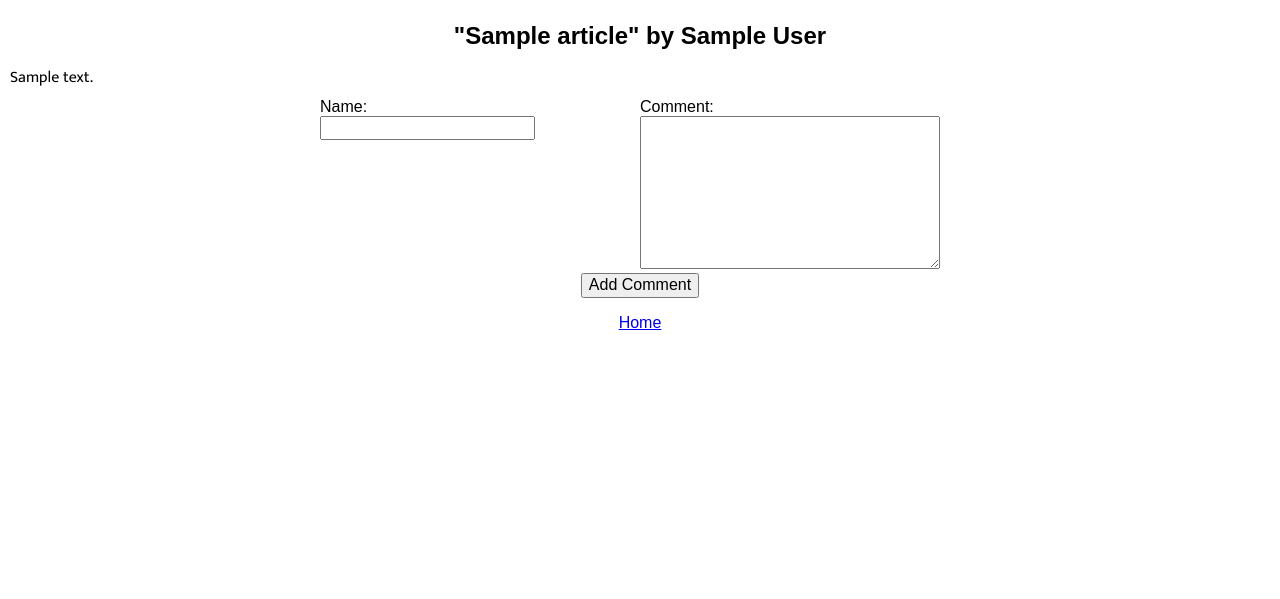
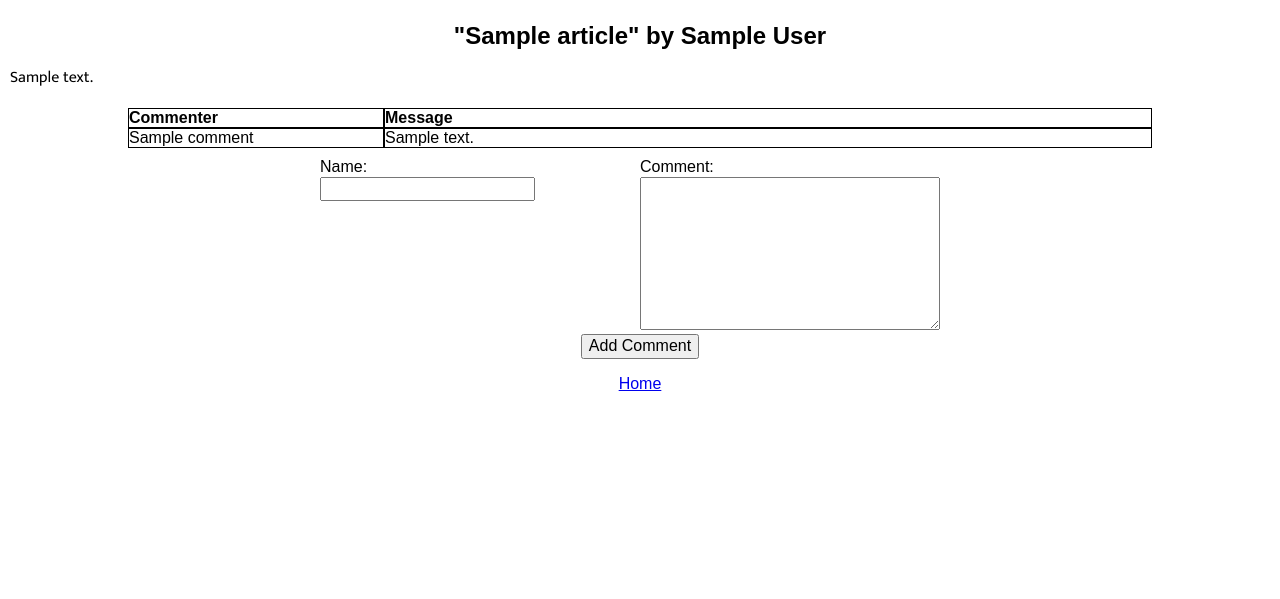
Before and after one commit to jeffreybyrne/0228-assignment3-blog, a Django app: page /post/1 in a window 1280 px wide. Shown: the part 58-657 px from the top of the page. Run offline with Django 3.2, Linux system fonts and the light colour scheme; tables that the repository leaves empty hold one stand-in row (values such as "Sample post"); some web fonts are replaced.

Commit message:
comments now display on the associated article

```diff
--- a/blog/static/css/main.css
+++ b/blog/static/css/main.css
@@ -67,6 +67,7 @@ body {
   margin: auto 10px;
   margin-top: 0;
   text-align: justify;
+  margin-bottom: 20px;
 }
 
 .home-link {
@@ -87,16 +88,37 @@ body {
 }
 
 .comment-section {
+  display: grid;
+  grid-template-columns: 1fr 2fr 6fr 1fr;
+}
+
+.comment-name, .comment-name-header {
+  grid-column: 2 / 3;
+  border: 1px solid black;
+  margin: 0;
+}
+
+.comment-message, .comment-message-header {
+  grid-column: 3 / 4;
+  border: 1px solid black;
+  margin: 0;
+}
+
+.comment-name-header, .comment-message-header {
+  font-weight: bold;
+}
+
+.new-comment-section {
   margin-top: 10px;
   display: grid;
   grid-template-columns: 1fr 1fr 1fr 1fr;
 }
 
-.name-section {
+.new-comment-name-section {
   grid-column: 2 / 3;
 }
 
-.message-section {
+.new-comment-message-section {
   grid-column: 3 / 4;
 }
 
--- a/blog/templates/post.html
+++ b/blog/templates/post.html
@@ -4,19 +4,30 @@
 <h2 class='article-title'>{{ article }}</h2>
 <p class='article-body'>{{ article.body }}</p>
 
+{% if comments %}
+<section class='comment-section'>
+  <p class='comment-name-header'>Commenter</p>
+  <p class='comment-message-header'>Message</p>
+  {% for comment in article.comments.all %}
+  <p class='comment-name'>{{ comment.name }}</p>
+  <p class='comment-message'>{{ comment.message }}</p>
+  {% endfor %}
+</section>
+{% endif %}
+
 <section>
-  <form action="index.html" method="post">
+  <form action="{% url 'create_comment' %}" method="post">
   {% csrf_token %}
     <input type="hidden" name="post_num" value="{{ article.pk }}">
-    <section  class='comment-section'>
-      <section class='name-section'>
+    <section  class='new-comment-section'>
+      <section class='new-comment-name-section'>
         <label for="comment_name">
           <span>Name:</span>
           <br>
           <input type="text" name="comment_name" value="">
         </label>
       </section>
-      <section class='message-section'>
+      <section class='new-comment-message-section'>
         <label for="comment_message">
           <span>Comment:</span>
           <br>
--- a/blog/urls.py
+++ b/blog/urls.py
@@ -16,12 +16,12 @@ Including another URLconf
 
 from django.contrib import admin
 from django.urls import path
-from blog.views import home_page, blog_post, home_page_redirect, new_comment
+from blog.views import home_page, blog_post, home_page_redirect, create_comment
 
 urlpatterns = [
     path('admin/', admin.site.urls),
     path('home/', home_page, name='home'),
     path('', home_page_redirect),
     path('post/<int:id>', blog_post, name='blog_post'),
-    path('post/comment/', new_comment, name='new_comment')
+    path('post/comment/', create_comment, name='create_comment')
 ]
--- a/blog/views.py
+++ b/blog/views.py
@@ -1,6 +1,6 @@
-from django.http import HttpResponse
+from django.http import HttpResponse, HttpResponseRedirect
 from django.shortcuts import render, redirect, get_object_or_404
-from blog.models import Article
+from blog.models import Article, Comment
 import datetime
 
 
@@ -18,10 +18,20 @@ def home_page_redirect(request):
 
 def blog_post(request, id):
     post = get_object_or_404(Article, pk=id)
-    context = {'article': post}
+    if post.comments.count() > 0:
+        comment_count = True
+    else:
+        comment_count = False
+    context = {'article': post, 'comments': comment_count}
     html = render(request, 'post.html', context)
     return HttpResponse(html)
 
 
-def new_comment(request):
-    pass
+def create_comment(request):
+    comment_name = request.POST['comment_name']
+    comment_message = request.POST['comment_message']
+    comment_article = Article.objects.get(pk=request.POST['post_num'])
+    new_comment = Comment.objects.create(name=comment_name,
+                                         message=comment_message,
+                                         article=comment_article)
+    return HttpResponseRedirect('/post/' + request.POST['post_num'])
```
Lines whose indentation alone changed are shown as unchanged.
